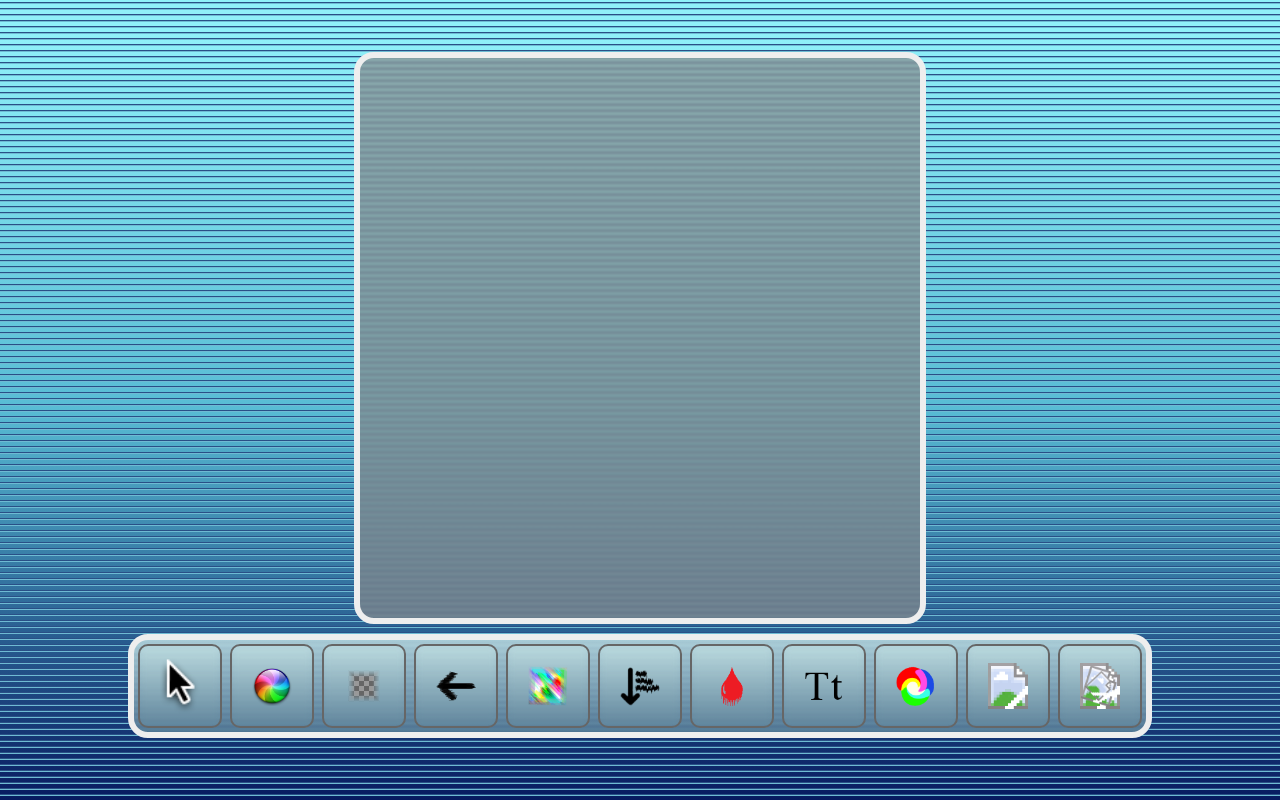
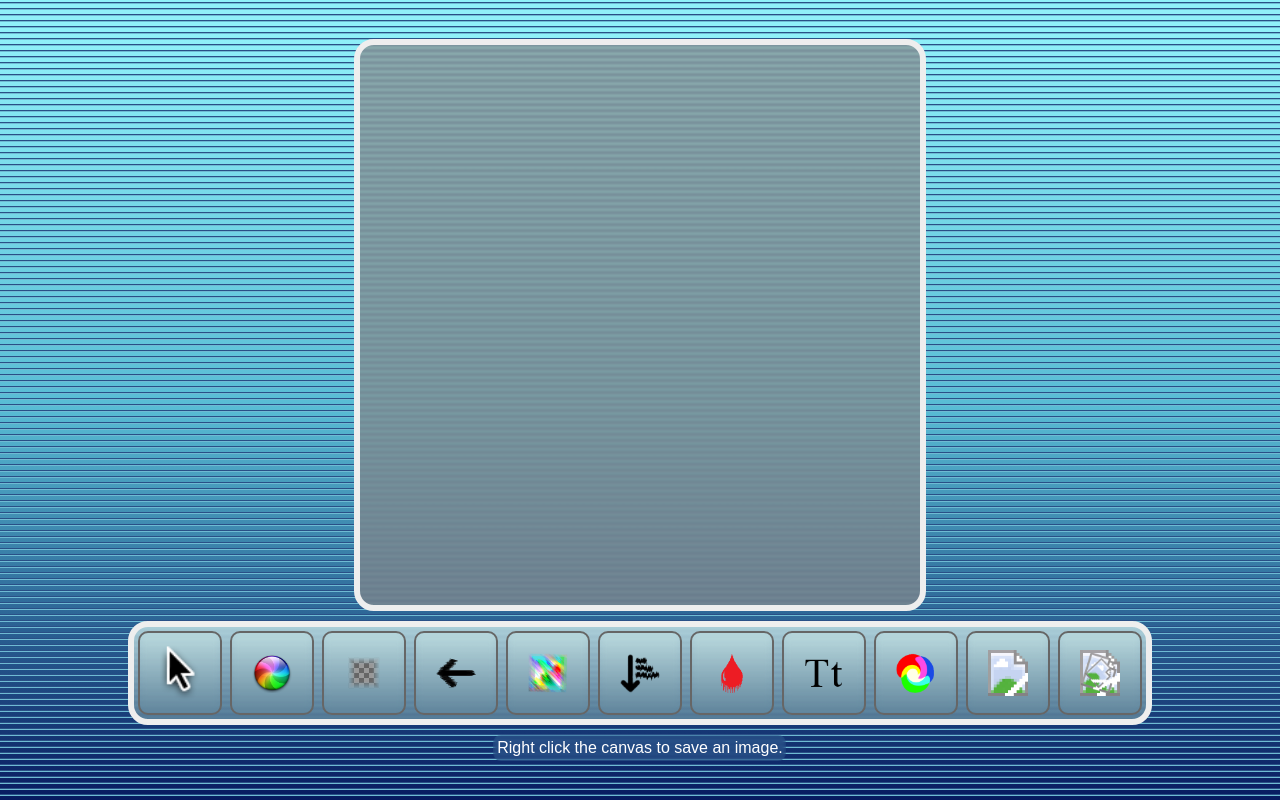
Before and after one commit to TallonKH/ArtCrash, a plain HTML site: page index.html in a window 1280 px wide. Drawn offline with Linux system fonts and the light colour scheme.

Commit message:
save message

```diff
--- a/index.html
+++ b/index.html
@@ -13,6 +13,9 @@
 
       <div id="brushes" class="toolbar" style="display:flex;justify-content:flex-start;align-items:center;flex-direction:row;">
       </div>
+      <div style="color:white;font-family:Arial, Helvetica, sans-serif;backdrop-filter:blur(2px);padding:4px;border-radius:8px">
+        Right click the canvas to save an image.
+      </div>
   </div>
 
 
```
